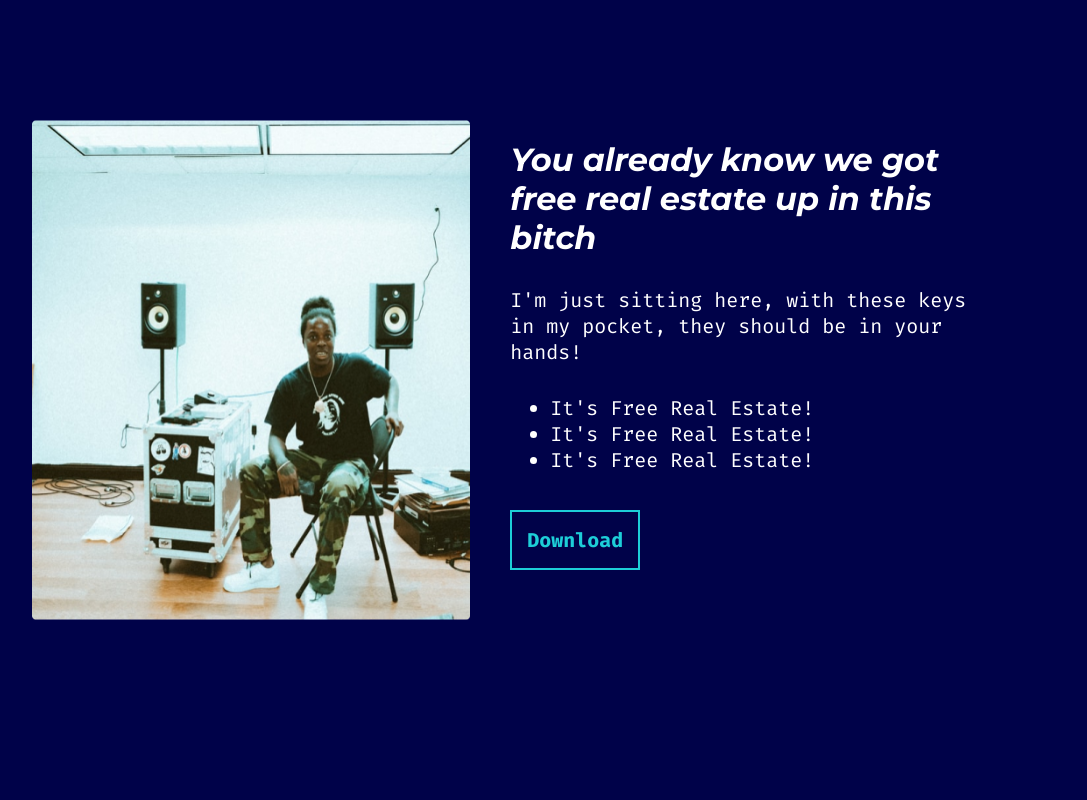
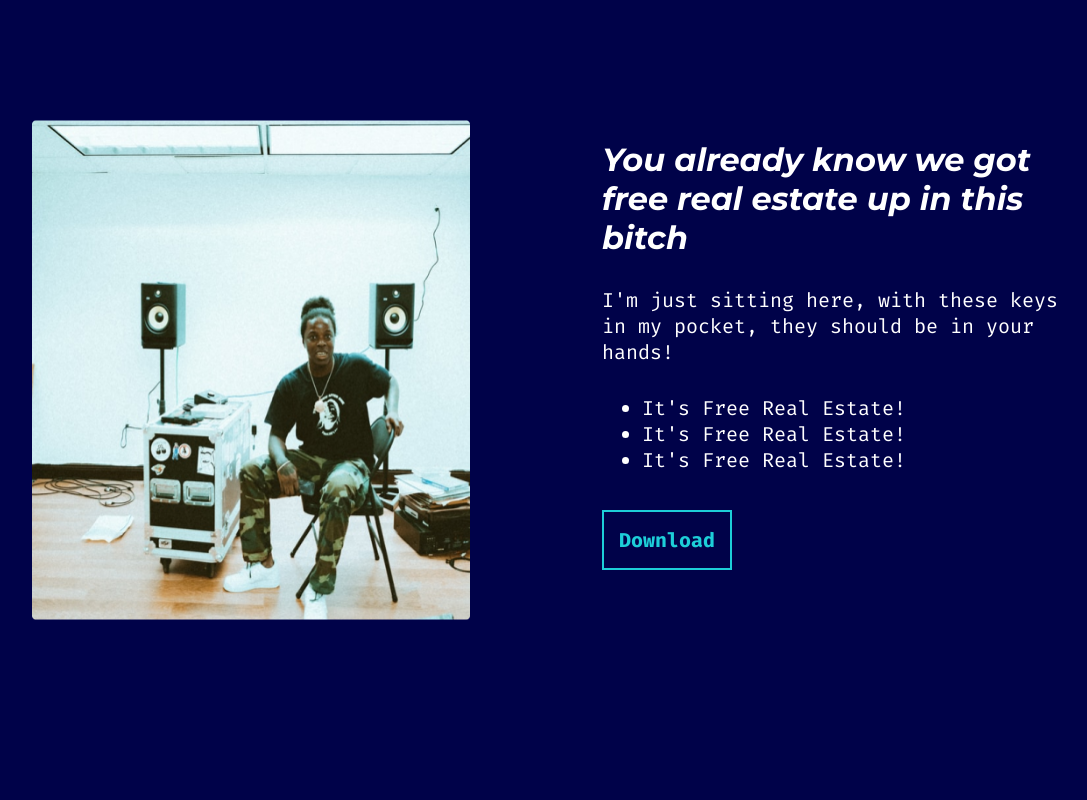
Before and after one commit to Rudijephcott/rudis-site, a website built with Parcel: page src/index.html in a window 1280 px wide. Shown: the part 1460-2260 px from the top of the page, without its empty margins (68-1155 px from the left). Built offline with nearby package versions, Linux system fonts and the light colour scheme.

Commit message:
changes to textbox and img

```diff
--- a/src/assets/scss/styles.scss
+++ b/src/assets/scss/styles.scss
@@ -141,6 +141,9 @@ body {
 .text-box {
   color: white;
   padding: 20px;
+  max-width: 560px;
+  max-height: 410px;
+
 }
 .text-box h2 {
   font-size: 32px;
--- a/src/index.html
+++ b/src/index.html
@@ -81,7 +81,7 @@
           style="height: 500px; width: 500px"
         />
       </div>
-      <div class="col col-6">
+      <div class="col col-6 offset-1">
         <div class="text-box">
           <h2>You already know we got free real estate up in this bitch</h2>
           <h3>
@@ -133,7 +133,7 @@
           style="height: 500px; width: 500px"
         />
       </div>
-      <div class="col col-6">
+      <div class="col col-6 offset-1">
         <div class="text-box">
           <h2>You already know we got free real estate up in this bitch</h2>
           <h3>
```
